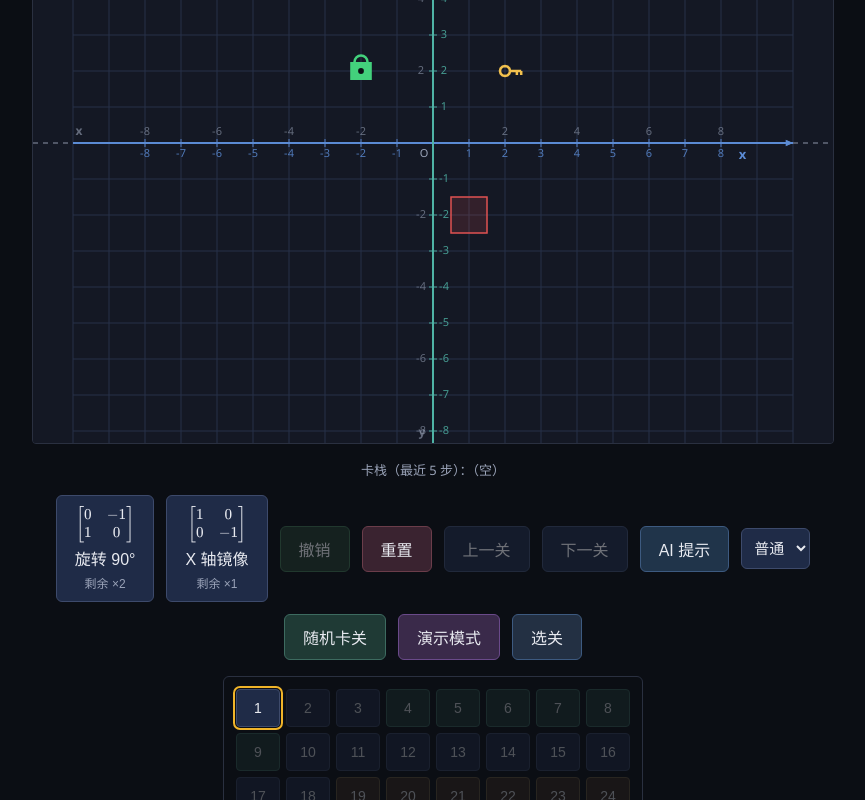
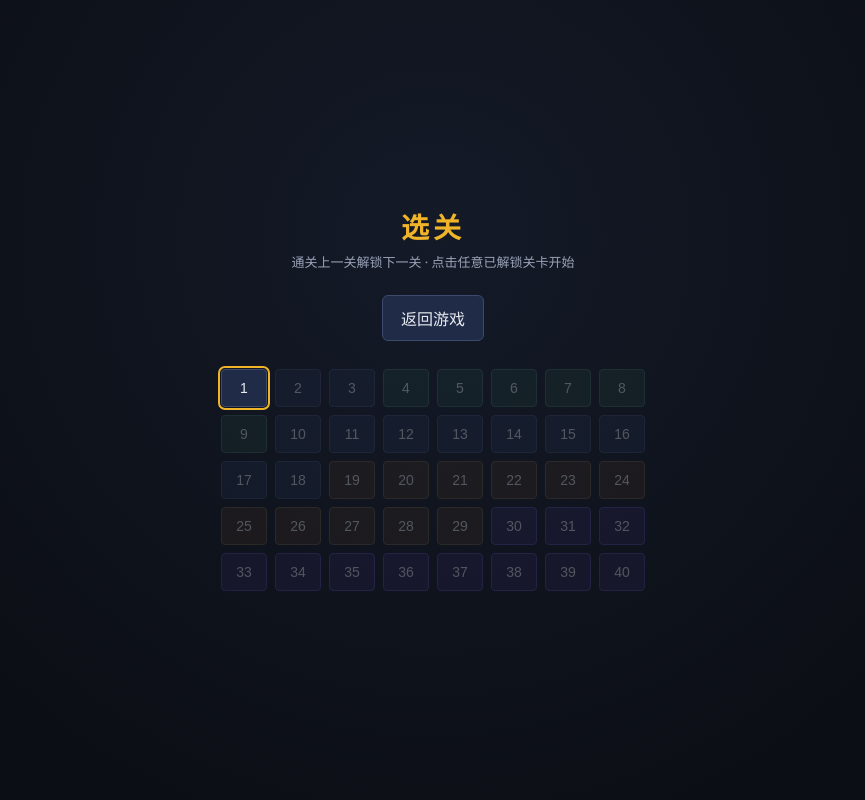
Before and after one commit to luluohefeng/TRAE_GAME, a website built with Vite: page index.html in a window 1280 px wide. Both pictures are taken after a click on the button "选关". Shown: the part 313-1113 px from the top of the page, without its empty margins (207-1072 px from the left). Built offline with nearby package versions, Linux system fonts and the light colour scheme.

Commit message:
build:更改选关屏幕

```diff
--- a/src/main.ts
+++ b/src/main.ts
@@ -139,15 +139,37 @@ controls.appendChild(demoBtn);
 controls.appendChild(selectBtn);
 app.appendChild(controls);
 
-// ---------- 选关面板 ----------
+// ---------- 选关界面（全屏覆盖层） ----------
 const levelSelect = document.createElement('div');
 levelSelect.id = 'level-select';
+levelSelect.classList.add('screen');
+
+const selectHeader = document.createElement('div');
+selectHeader.className = 'level-select-header';
+const selectTitle = document.createElement('div');
+selectTitle.className = 'level-select-title';
+selectTitle.textContent = '选关';
+const selectHint = document.createElement('div');
+selectHint.className = 'level-select-hint';
+selectHint.textContent = '通关上一关解锁下一关 · 点击任意已解锁关卡开始';
+const selectBackBtn = document.createElement('button');
+selectBackBtn.className = 'nav-btn';
+selectBackBtn.textContent = '返回游戏';
+selectHeader.appendChild(selectTitle);
+selectHeader.appendChild(selectHint);
+levelSelect.appendChild(selectHeader);
+levelSelect.appendChild(selectBackBtn);
+
+const selectGrid = document.createElement('div');
+selectGrid.className = 'level-select-grid';
+levelSelect.appendChild(selectGrid);
+
 app.appendChild(levelSelect);
 let selectOpen = false;
 
 /** 重建 40 格选关网格：按难度着色，通关打 ✓，未解锁置灰 */
 function renderLevelSelect(): void {
-  levelSelect.textContent = '';
+  selectGrid.textContent = '';
   for (let i = 0; i < MAIN_LEVELS; i++) {
     const cell = document.createElement('button');
     const tier = i < 3 ? 'tutorial' : campaignTierOf(i);
@@ -162,19 +184,38 @@ function renderLevelSelect(): void {
     cell.disabled = !isUnlocked(i) || demoRunning;
     cell.addEventListener('click', () => {
       if (animating || demoRunning) return;
-      selectOpen = false;
-      levelSelect.classList.remove('open');
+      closeLevelSelect();
       loadLevelAt(i);
     });
-    levelSelect.appendChild(cell);
+    selectGrid.appendChild(cell);
   }
+}
+
+function openLevelSelect(): void {
+  selectOpen = true;
+  levelSelect.classList.add('open');
+  renderLevelSelect();
+}
+
+function closeLevelSelect(): void {
+  selectOpen = false;
+  levelSelect.classList.remove('open');
 }
 
 selectBtn.addEventListener('click', () => {
   if (animating || demoRunning) return;
-  selectOpen = !selectOpen;
-  levelSelect.classList.toggle('open', selectOpen);
-  if (selectOpen) renderLevelSelect();
+  if (selectOpen) closeLevelSelect();
+  else openLevelSelect();
+});
+
+selectBackBtn.addEventListener('click', () => {
+  if (animating || demoRunning) return;
+  closeLevelSelect();
+});
+
+// 选关界面打开时 Esc 关闭
+window.addEventListener('keydown', (e) => {
+  if (e.key === 'Escape' && selectOpen) closeLevelSelect();
 });
 
 // ---------- 矩阵工坊面板 ----------
@@ -663,7 +704,7 @@ demoBtn.addEventListener('click', () => {
 
 // ---------- 键盘快捷键：R 重置、Z 撤销、1-3 选卡（输入框聚焦时不触发） ----------
 window.addEventListener('keydown', (e) => {
-  if (demoRunning || animating || aiBusy) return;
+  if (demoRunning || animating || aiBusy || selectOpen) return;
   const t = e.target as HTMLElement | null;
   if (t && (t.tagName === 'INPUT' || t.tagName === 'TEXTAREA')) return;
   if (e.key === 'r' || e.key === 'R') {
--- a/src/styles.css
+++ b/src/styles.css
@@ -308,15 +308,47 @@ body {
 
 #level-select {
   display: none;
-  grid-template-columns: repeat(8, 44px);
-  gap: 6px;
-  padding: 12px;
-  border: 1px solid #2a3040;
-  border-radius: 6px;
+  position: fixed;
+  inset: 0;
+  z-index: 100;
+  flex-direction: column;
+  align-items: center;
+  justify-content: center;
+  gap: 24px;
+  padding: 32px;
+  background: radial-gradient(circle at 50% 30%, #141a28 0%, #0b0e14 75%);
 }
 
 #level-select.open {
+  display: flex;
+}
+
+.level-select-header {
+  display: flex;
+  flex-direction: column;
+  align-items: center;
+  gap: 6px;
+}
+
+.level-select-title {
+  font-size: 28px;
+  font-weight: 700;
+  letter-spacing: 4px;
+  color: #f0b429;
+}
+
+.level-select-hint {
+  font-size: 13px;
+  color: #9aa3b8;
+}
+
+.level-select-grid {
   display: grid;
+  grid-template-columns: repeat(8, 46px);
+  gap: 8px;
+  max-height: 60vh;
+  overflow-y: auto;
+  padding: 4px;
 }
 
 .level-cell {
```
